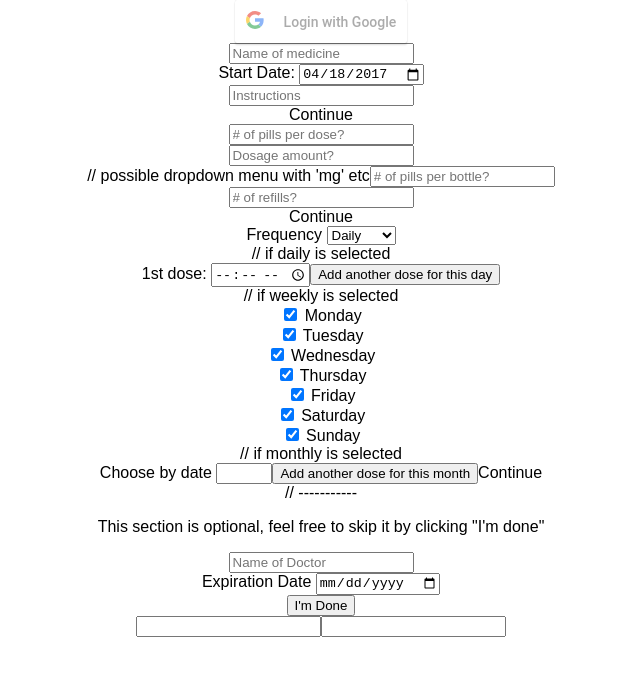
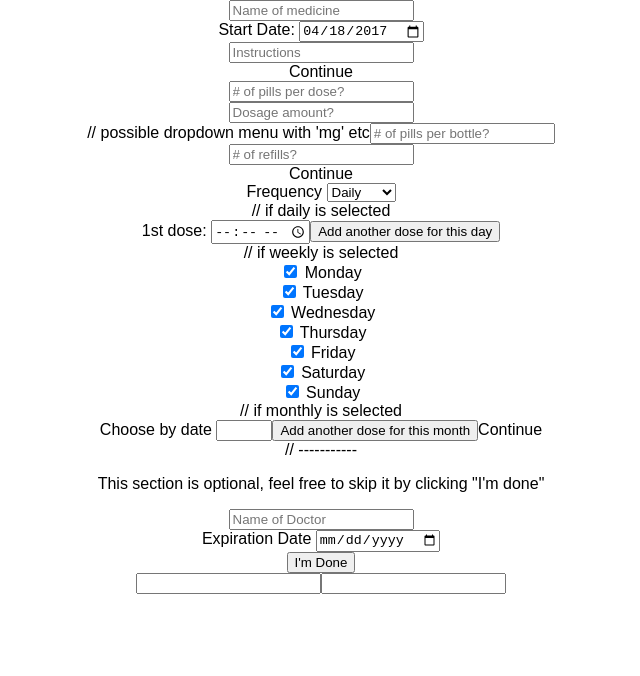
Before and after one commit to CorinneKelly/prescRxibed-react, a React (Create React App) app: page / in a window 1280 px wide. Shown: the top 676 px of the page, without its empty margins (319-959 px from the left). Built offline with nearby package versions, Linux system fonts and the light colour scheme; no server answers.

Commit message:
Got Google OAuth running and home page is reactive now to login

```diff
--- a/src/App.js
+++ b/src/App.js
@@ -2,29 +2,46 @@ import React, { Component } from 'react'
 import ReactDOM from 'react-dom'
 import GoogleLogin from 'react-google-login'
 
-import './App.css';
-import { bindActionCreators } from 'redux';
-import { getJWTToken } from './actions/account';
-import { connect } from 'react-redux';
+import './App.css'
+import { bindActionCreators } from 'redux'
+import { getJWTToken } from './actions/account'
+import { connect } from 'react-redux'
 import './App.css'
 import Home from './components/Home'
 
 // make sure store is right later
 
 class App extends Component {
+
+  constructor() {
+    super()
+  }
+
+  isloggedin() {
+    if (this.props.account) {
+      return <Home />
+    } else {
+      return (<GoogleLogin
+        clientId= "60833227507-6ncphb190ddr1ma1bq5k8ap4piv2ui37.apps.googleusercontent.com"
+        buttonText = "Login with Google"
+        onSuccess = {this.props.getJWTToken}
+        onFailure = {this.props.getJWTToken}
+      />)
+    }
+  }
+
   render() {
     return (
-      <div className="App">
-        <GoogleLogin
-          clientId= "60833227507-6ncphb190ddr1ma1bq5k8ap4piv2ui37.apps.googleusercontent.com"
-          buttonText = "Login with Google"
-          onSuccess = {this.props.getJWTToken}
-          onFailure = {this.props.getJWTToken}
-         />
-        <Home />
+      <div className="App" >
+        {this.isloggedin()}
+
       </div>
-    );
+    )
   }
+}
+
+const mapStateToProps = (state) => {
+  return {account: state.account}
 }
 
 const mapDispatchToProps = (dispatch) => {
@@ -33,4 +50,4 @@ const mapDispatchToProps = (dispatch) => {
     dispatch
   )
 }
-export const ConnnectedApp = connect(null, mapDispatchToProps)(App);
+export const ConnnectedApp = connect(mapStateToProps, mapDispatchToProps)(App)
--- a/src/actions/account.js
+++ b/src/actions/account.js
@@ -3,14 +3,15 @@ import axios from 'axios'
 export function getJWTToken(response) {
   return (dispatch) => {
     axios
-    .post('http://localhost:4000/v1/sessions', {account: {googleToken: response.accessToken, googleId: response.googleId}})
+    .post('http://localhost:4000/v1/sessions', {account: {googleToken: response.accessToken, googleId: response.googleId, name: response.profileObj.name}})
     .then(function(response){
       let token = response.data.jwt
       localStorage.setItem('token', token)
       dispatch({
         type: 'SET_TOKEN',
         payload: {
-          token: token
+          token: token,
+          fullname: response.data.fullname
         }
       })
     })
--- a/src/reducers/accountReducer.js
+++ b/src/reducers/accountReducer.js
@@ -1,7 +1,7 @@
- export default (state={token: ""}, action) => {
+ export default (state={token: null, fullname: null}, action) => {
   switch (action.type) {
     case "SET_TOKEN":
-      return [action.payload]
+      return action.payload
     default:
       return state
   }
```
